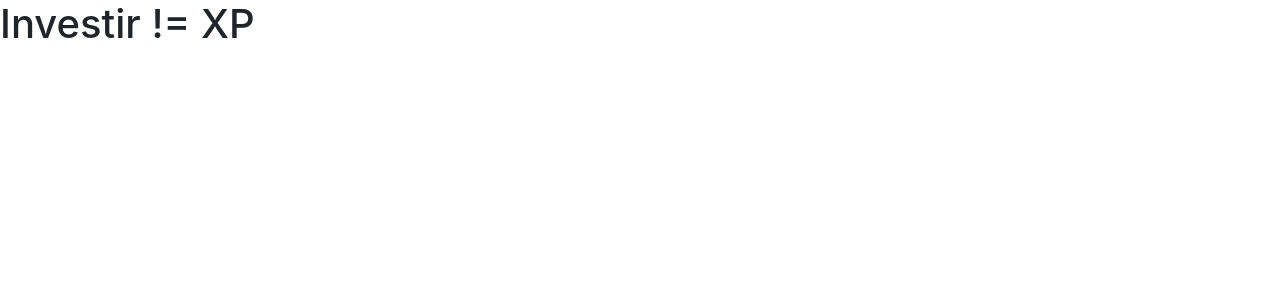
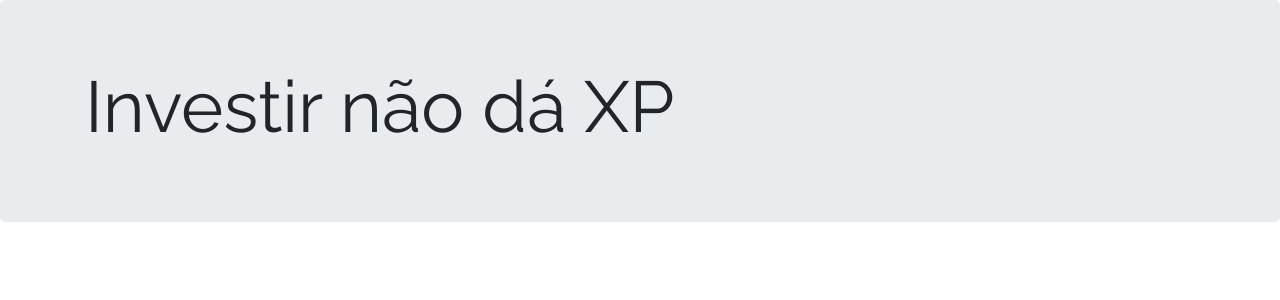
Before and after one commit to guilehm/investir-nao-da-xp, a Django app: page / in a window 1280 px wide. Shown: the top 300 px of the page. Run offline with Django 3.2, Linux system fonts and the light colour scheme; some libraries are stand-ins or nearby versions.

Commit message:
Create style css file and improve base layout

```diff
--- /dev/null
+++ b/core/static/core/css/style.css
@@ -0,0 +1,3 @@
+body {
+    font-family: 'Raleway', sans-serif;
+}
--- a/core/templates/core/index.html
+++ b/core/templates/core/index.html
@@ -1,3 +1,4 @@
+{% load static %}
 <!doctype html>
 <html lang="en">
 <head>
@@ -6,10 +7,16 @@
     <meta name="viewport" content="width=device-width, initial-scale=1, shrink-to-fit=no">
     <!-- Bootstrap CSS -->
     <link rel="stylesheet" href="https://stackpath.bootstrapcdn.com/bootstrap/4.1.3/css/bootstrap.min.css" integrity="sha384-MCw98/SFnGE8fJT3GXwEOngsV7Zt27NXFoaoApmYm81iuXoPkFOJwJ8ERdknLPMO" crossorigin="anonymous">
+    <link href="https://fonts.googleapis.com/css?family=Raleway" rel="stylesheet">
+    <link rel="stylesheet" href="{% static 'core/css/style.css' %}">
     <title>Investir != XP</title>
 </head>
 <body>
-    <h1>Investir != XP</h1>
+    <div class="jumbotron">
+        <div class="container">
+            <h1 class="display-3">Investir não dá XP</h1>
+        </div>
+    </div>
 
     <!-- Optional JavaScript -->
     <!-- jQuery first, then Popper.js, then Bootstrap JS -->
```
